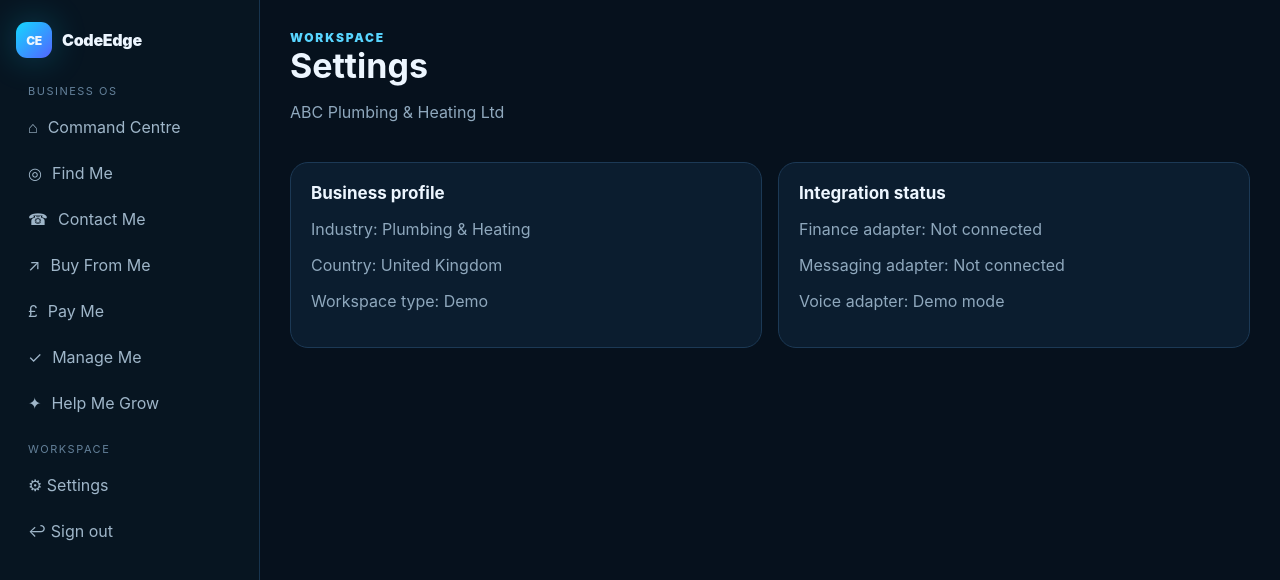
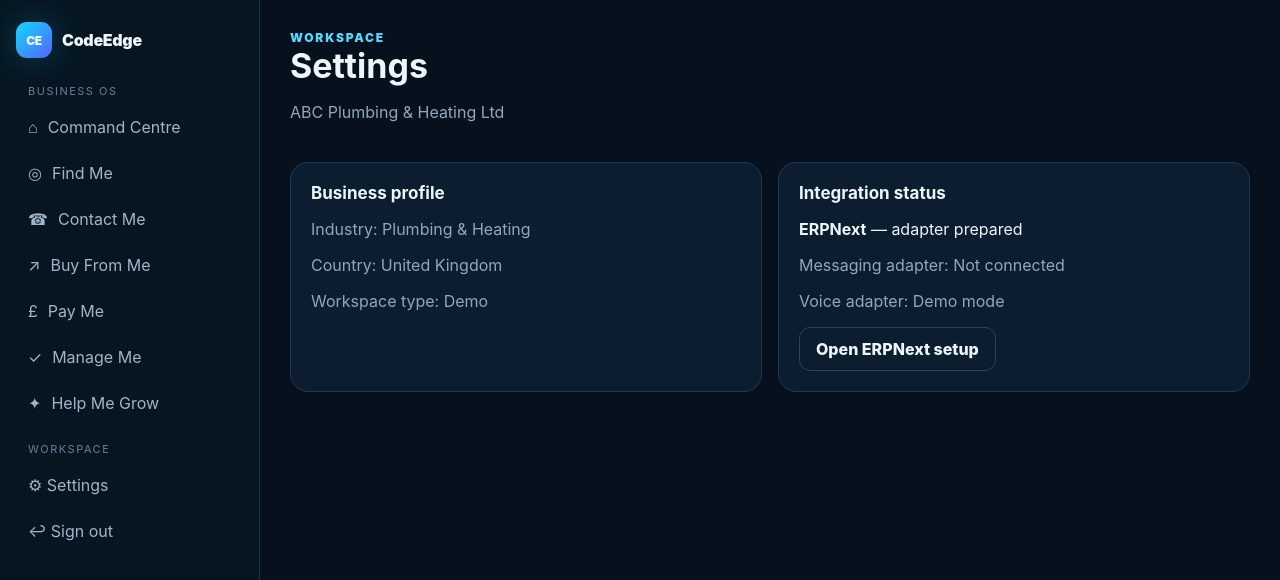
Before and after one commit to sohail654312-gif/codeedge-business-os, a Next.js app: page /dashboard/settings in a window 1280 px wide. Shown: the top 580 px of the page. Built offline with nearby package versions, Linux system fonts and the light colour scheme.

Commit message:
erpnext: link integration settings

```diff
--- a/src/app/dashboard/settings/page.tsx
+++ b/src/app/dashboard/settings/page.tsx
@@ -1,9 +1,22 @@
+import Link from "next/link";
+
 export default function Settings() {
   return <>
     <div className="pageHead"><div><div className="eyebrow">Workspace</div><h1>Settings</h1><p className="muted">ABC Plumbing & Heating Ltd</p></div></div>
     <div className="twoCol">
-      <div className="panel"><h2>Business profile</h2><p className="muted">Industry: Plumbing & Heating</p><p className="muted">Country: United Kingdom</p><p className="muted">Workspace type: Demo</p></div>
-      <div className="panel"><h2>Integration status</h2><p className="muted">Finance adapter: Not connected</p><p className="muted">Messaging adapter: Not connected</p><p className="muted">Voice adapter: Demo mode</p></div>
+      <div className="panel">
+        <h2>Business profile</h2>
+        <p className="muted">Industry: Plumbing & Heating</p>
+        <p className="muted">Country: United Kingdom</p>
+        <p className="muted">Workspace type: Demo</p>
+      </div>
+      <div className="panel">
+        <h2>Integration status</h2>
+        <p><b>ERPNext</b> — adapter prepared</p>
+        <p className="muted">Messaging adapter: Not connected</p>
+        <p className="muted">Voice adapter: Demo mode</p>
+        <Link className="btn" href="/dashboard/settings/erpnext">Open ERPNext setup</Link>
+      </div>
     </div>
   </>;
 }
```
